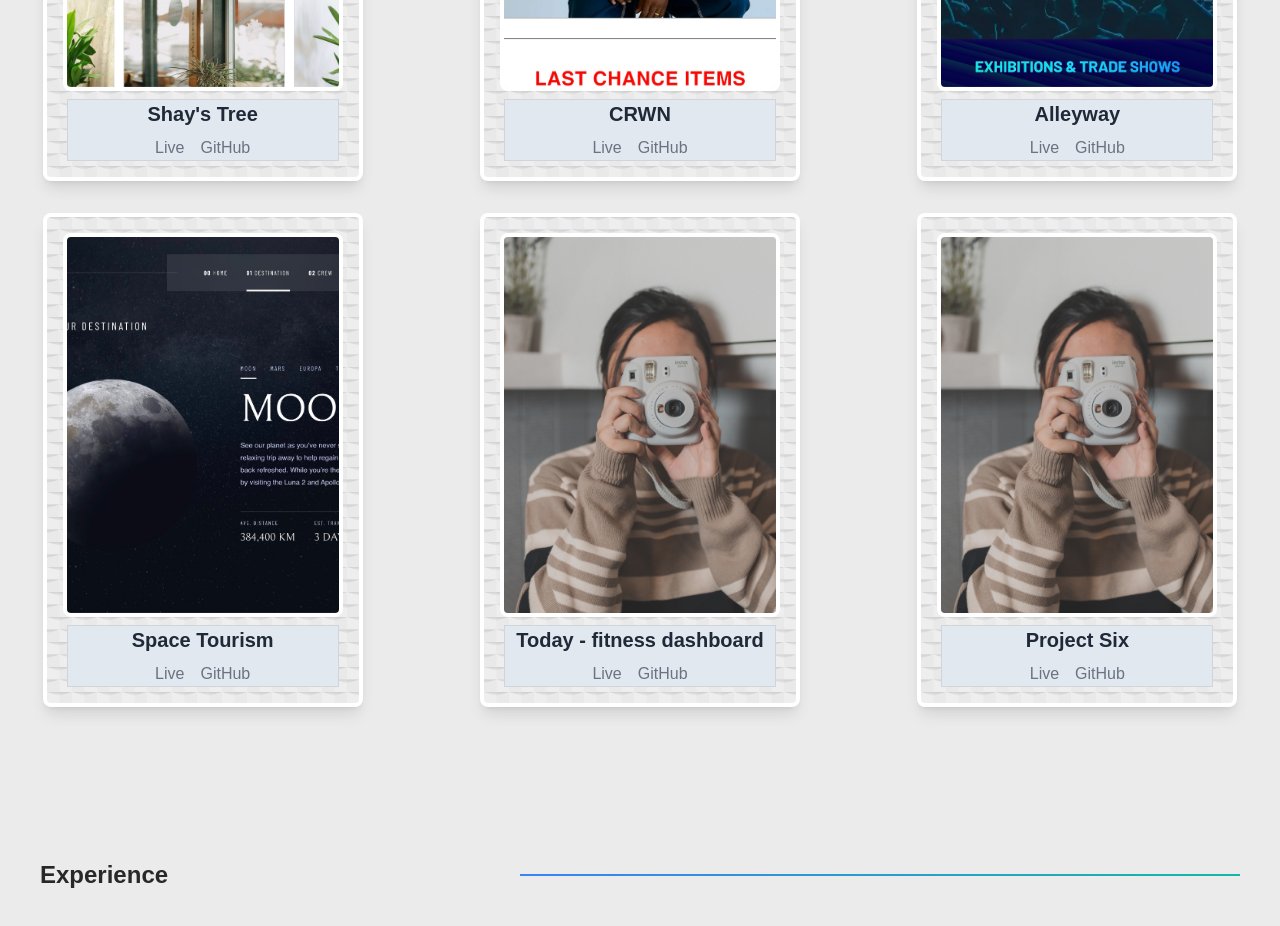
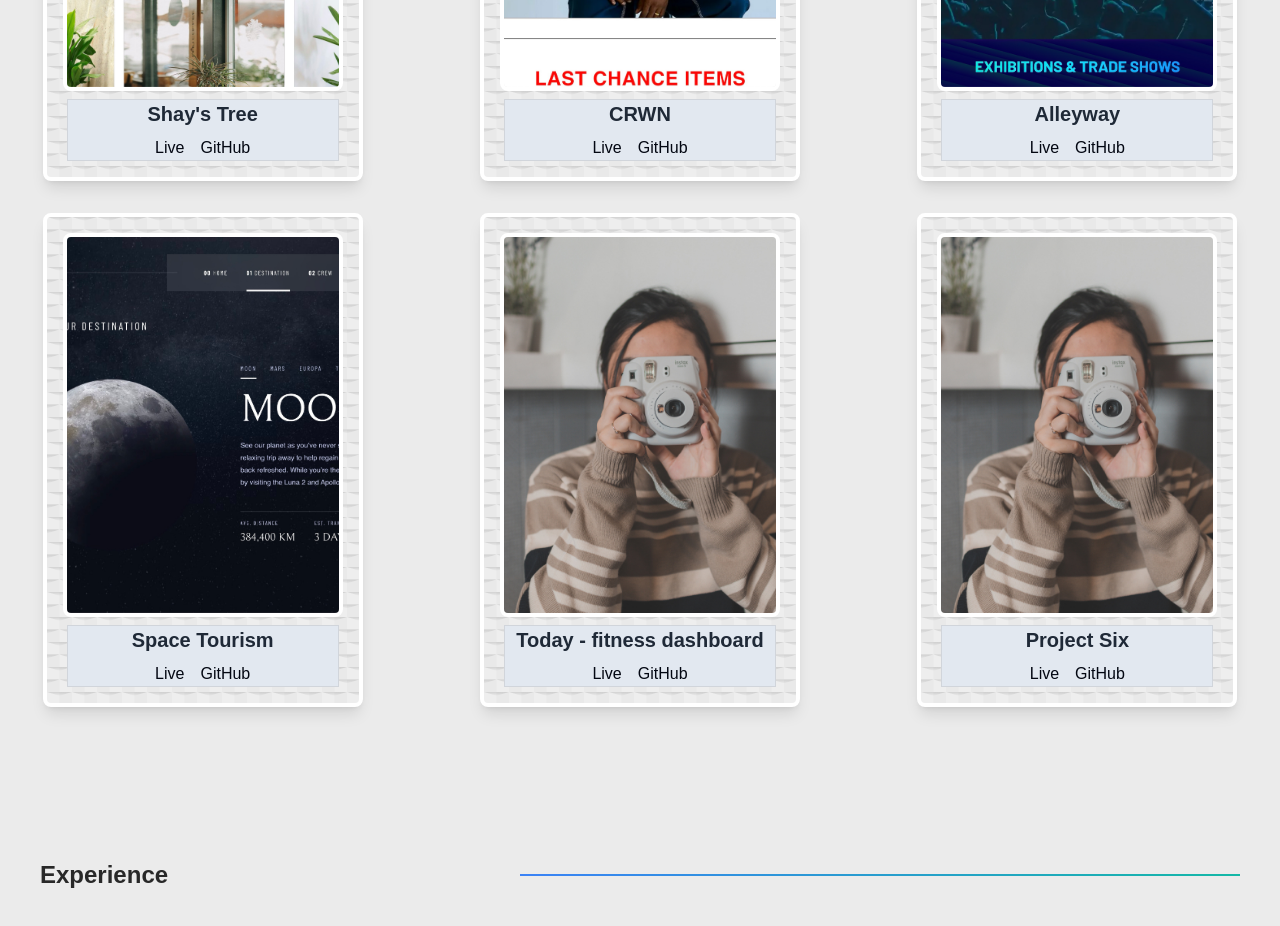
Before and after one commit to shay122990/next-portfolio, a Next.js app: page / in a window 1280 px wide. Shown: the part 1880-2806 px from the top of the page. Built offline with nearby package versions, Linux system fonts and the light colour scheme; a web font is replaced by a local one.

Commit message:
Polaroid Card - fixed contrast ratio for accessibility

```diff
--- a/src/app/components/polaroid-card/Polaroid-Card.tsx
+++ b/src/app/components/polaroid-card/Polaroid-Card.tsx
@@ -42,7 +42,7 @@ const PolaroidCard: React.FC<PolaroidCardProps> = ({
             href={liveLink}
             target="_blank"
             rel="noopener noreferrer"
-            className="text-gray-500 hover:text-green-500 transition duration-200"
+            className="text-gray-950 hover:text-green-500 transition duration-200"
           >
             Live
           </a>
@@ -50,7 +50,7 @@ const PolaroidCard: React.FC<PolaroidCardProps> = ({
             href={githubLink}
             target="_blank"
             rel="noopener noreferrer"
-            className="text-gray-500 hover:text-green-500 transition duration-200"
+            className="text-gray-950 hover:text-green-500 transition duration-200"
           >
             GitHub
           </a>
```
